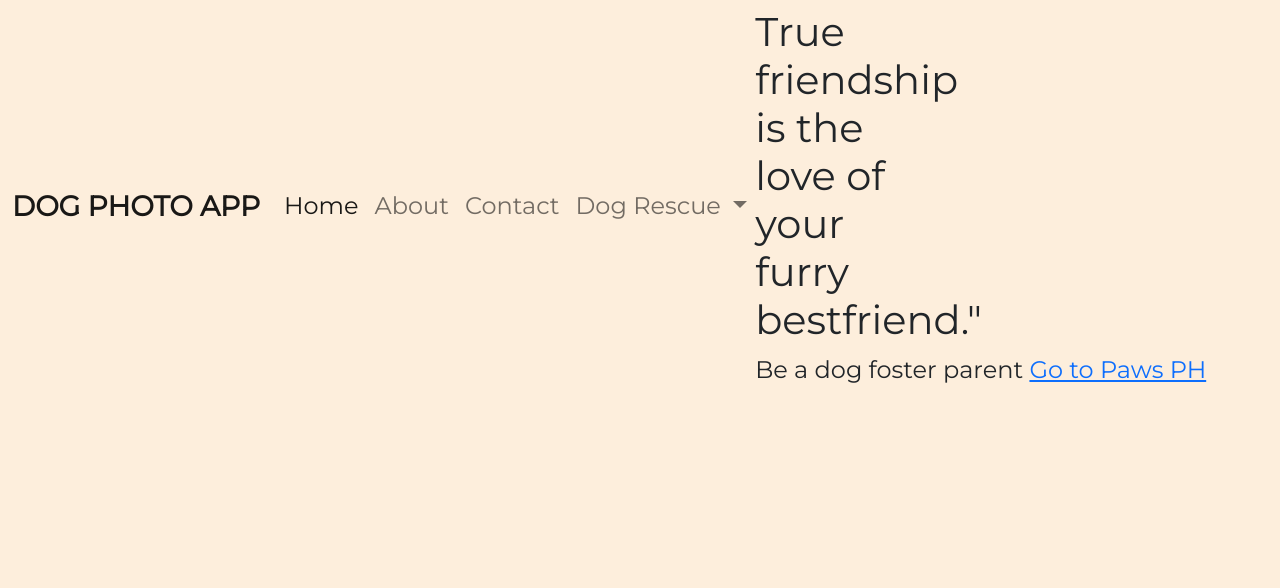
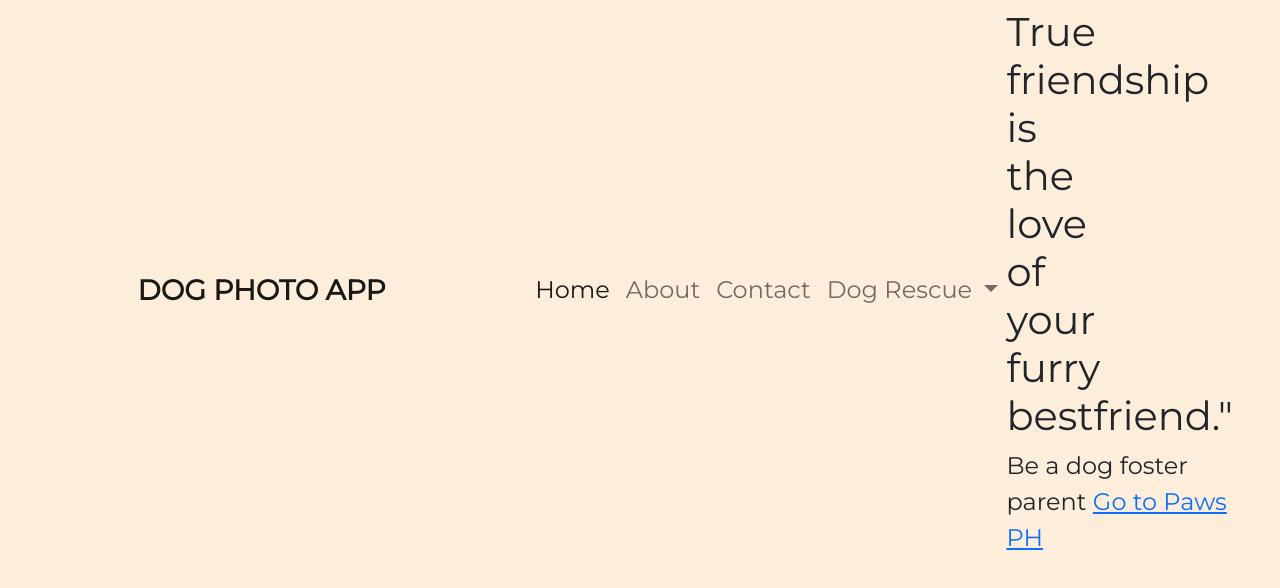
Before and after one commit to MariasCraft/DogPhotoApp-Bootstrap, a plain HTML site: page index.html in a window 1280 px wide. Drawn offline with nearby package versions, Linux system fonts and the light colour scheme.

Commit message:
added navbar-nav padding 5% and 8%

```diff
--- a/css/styles.css
+++ b/css/styles.css
@@ -22,6 +22,10 @@
 
 .navbar-brand {
     font-size: 2rem;
-    padding .5% 10% 0;
+    padding: 0.5% 10% 0;
     text-transform: uppercase;
 }
+
+.navbar-nav {
+    padding: 5% 8%;
+}
```
